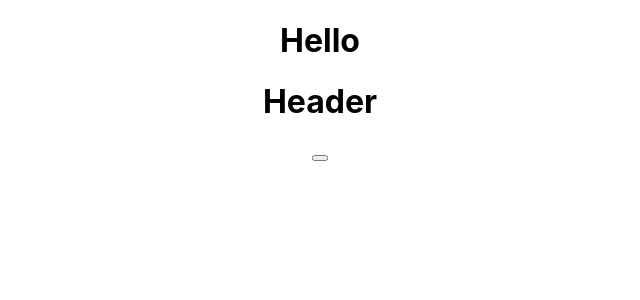
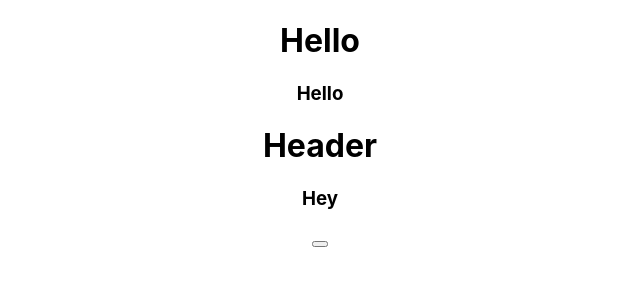
Before and after one commit to webberliao/reactjs, a React (Create React App) app: page / in a window 1280 px wide. Shown: the top 300 px of the page, without its empty margins (320-960 px from the left). Built offline with nearby package versions, Linux system fonts and the light colour scheme.

Commit message:
Modify App & Header

```diff
--- a/src/App.js
+++ b/src/App.js
@@ -12,6 +12,7 @@ class App extends Component{ // 繼承Component類別
     return (
       <div className="App">
         <h1>Hello</h1>
+        <h3>Hello</h3>
         <Header />
     	</div>
     );
--- a/src/Header.js
+++ b/src/Header.js
@@ -10,6 +10,7 @@ const Header=()=> {
     return(
         <div>
             <h1>{ title }</h1>
+            <h3>Hey</h3>
             <button onClick={ handleClick }></button>
         </div>
     );
```
